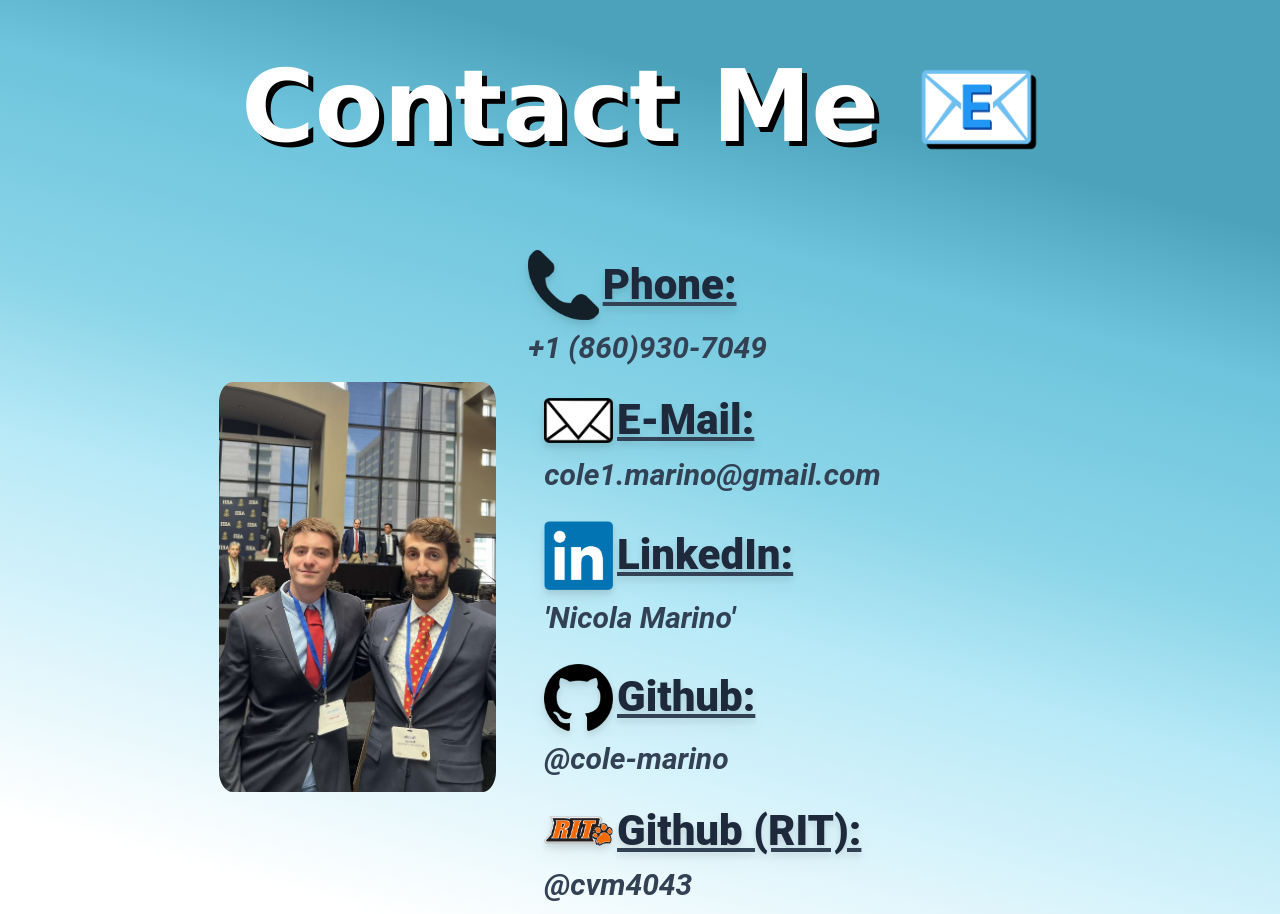
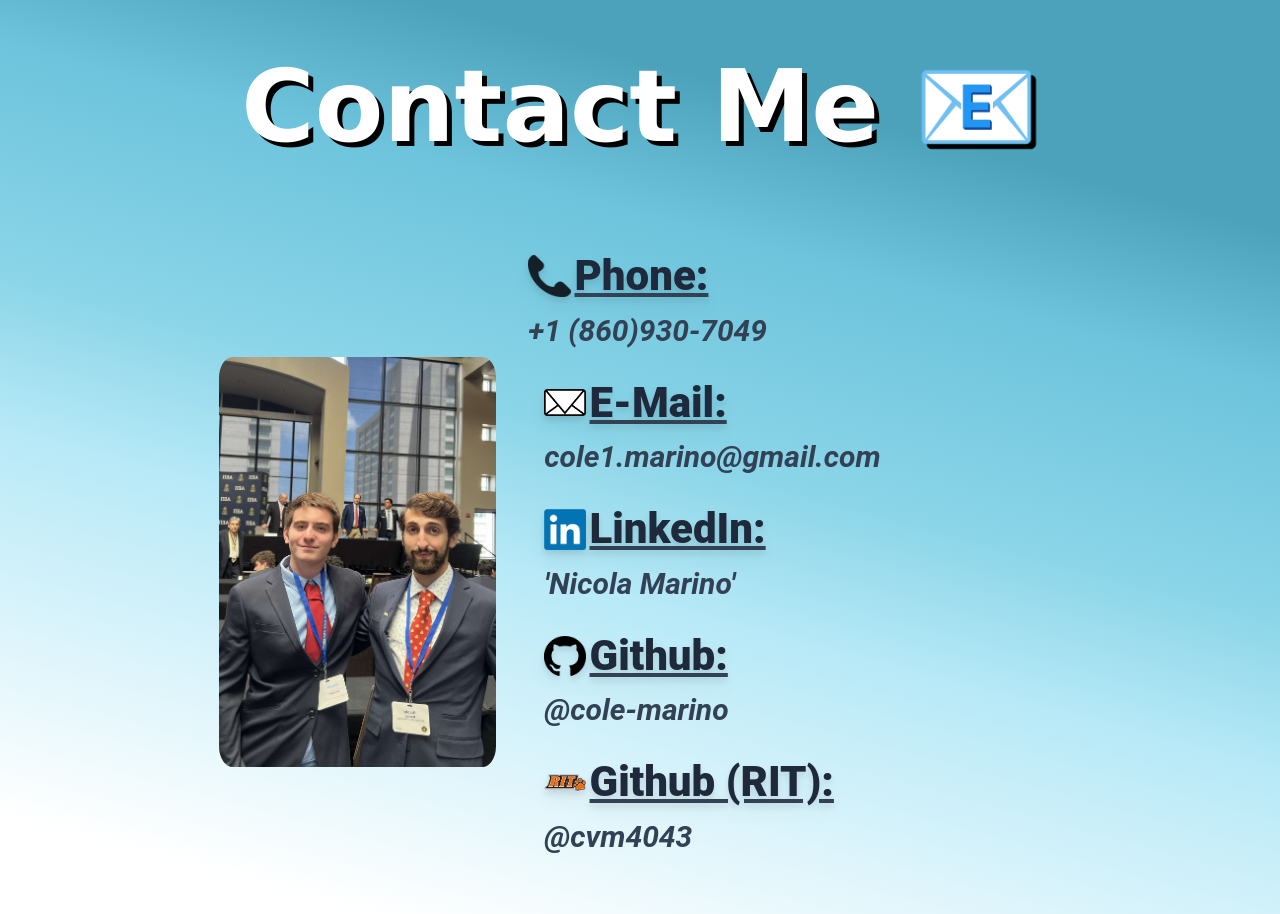
Before and after one commit to cole-marino/Website, an Astro site: page /contact in a window 1280 px wide. Shown: the top 914 px of the page. Built offline with nearby package versions, Linux system fonts and the light colour scheme; Astro itself is replaced by a stand-in of ours.

Commit message:
Hopefully final image fix.

```diff
--- a/src/pages/contact.astro
+++ b/src/pages/contact.astro
@@ -50,7 +50,7 @@ import DefaultLayout from '../layouts/DefaultLayout.astro'
                                     <a href={url} target="_blank">
                                         <!-- Image and header text -->
                                         <u><div class="flex items-center drop-shadow-lg">
-                                            <img src={img} alt="img" class="w-[6%] sm:w-[10%] xm:w-[10%]" id="EmojiPNG"></img>
+                                            <img src={img} alt="img" class="xm:w-[10%] sm:w-[10%] md:w-[6%] lg:w-[6%] xl:w-[6%]" id="EmojiPNG"></img>
                                             <h2 class="font-extrabold ml-1 text-tt-md xs:text-tt-xs sm:text-tt-sm md:text-tt-md lg:text-tt-lg xl:text-tt-xl text-slate-800">{title}</h2>
                                         </div></u>
                                         <i class="font-bold" style="font-size: 30px;">
```
